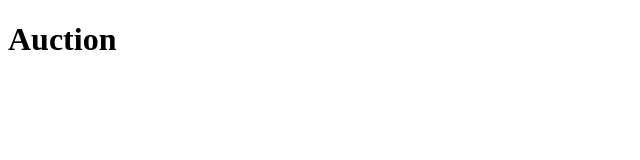
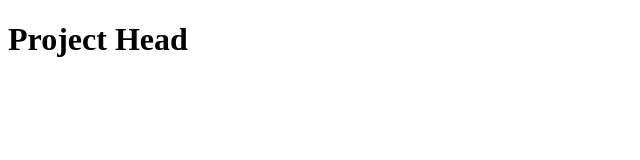
Before and after one commit to AbiyuTashoma/template, a website: page index.html in a window 1280 px wide. Shown: the whole page, without its empty margins (0-640 px from the left). Drawn offline with Linux system fonts and the light colour scheme.

Commit message:
Update index.html

```diff
--- a/index.html
+++ b/index.html
@@ -3,9 +3,9 @@
 <head>
     <meta charset="UTF-8">
     <meta name="viewport" content="width=device-width, initial-scale=1.0">
-    <title>Auction</title>
+    <title>Project Title</title>
 </head>
 <body>
-    <h1>Auction</h1>
+    <h1>Project Head</h1>
 </body>
 </html>
```
